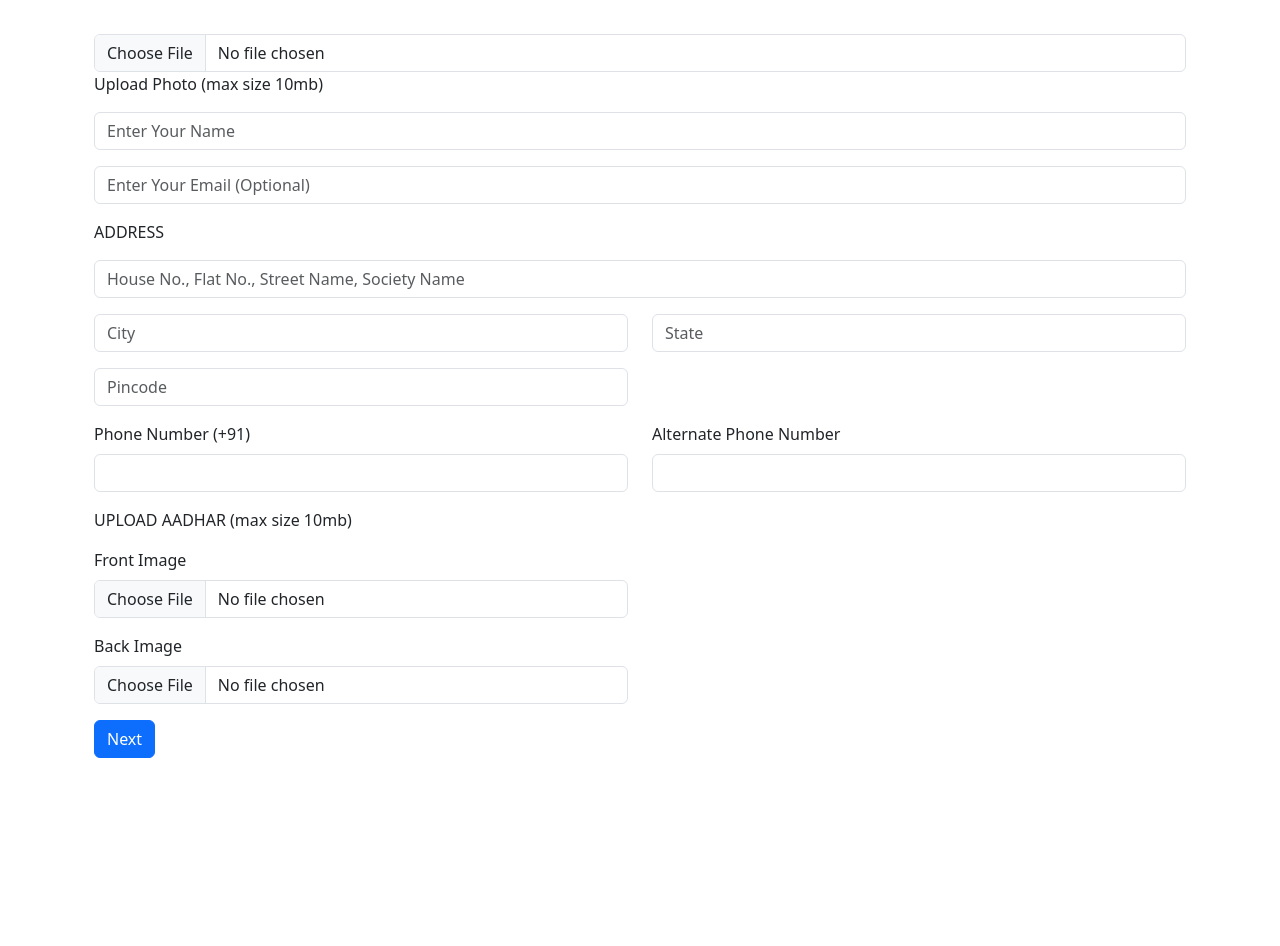
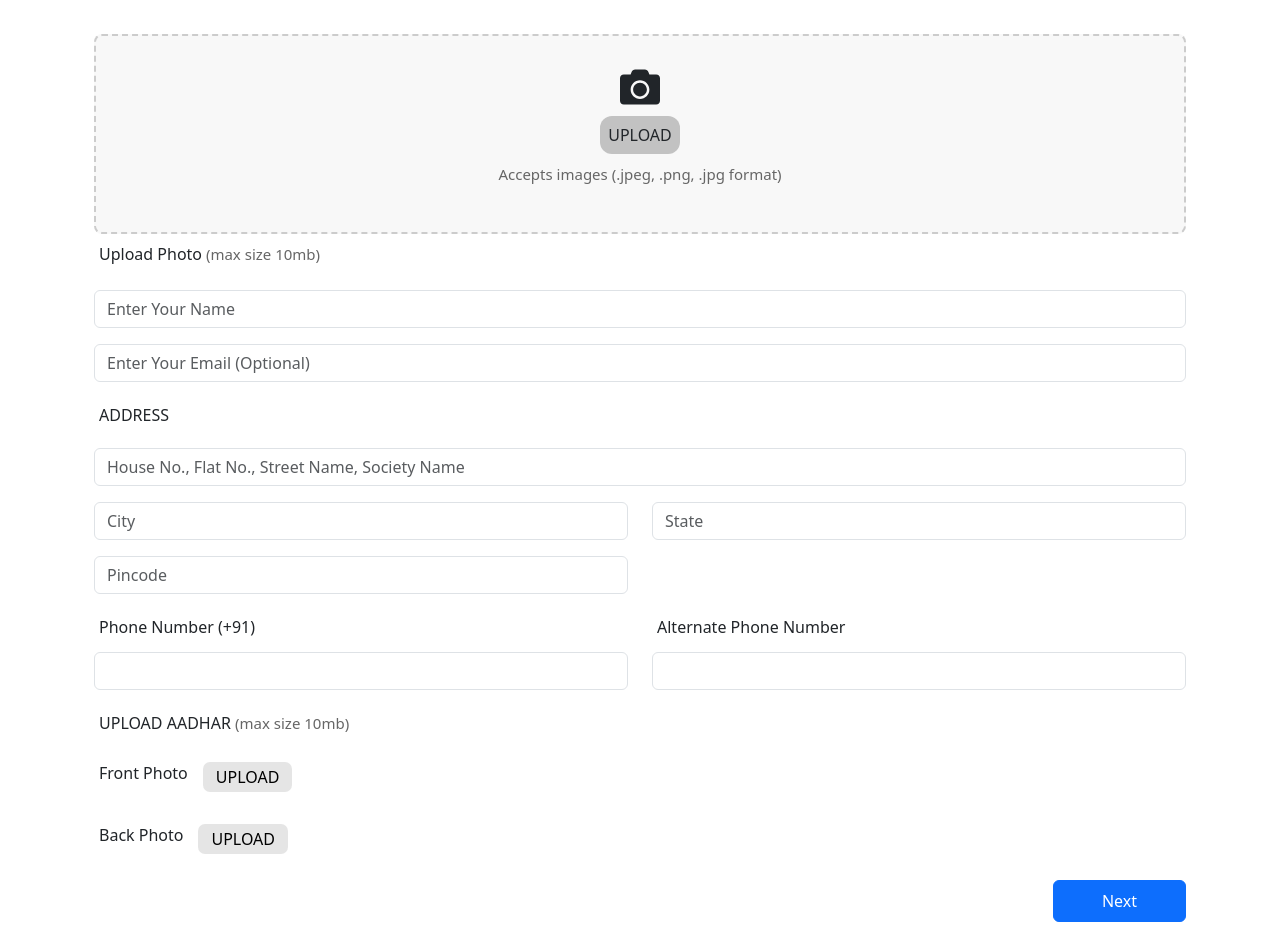
Before and after one commit to DevmanushRaky/getgoo, a React (Vite) app: page / in a window 1280 px wide. Shown: the part 340-1286 px from the top of the page. Before the commit the page ends 1098 px from the top, so only its background shows below. Built offline with nearby package versions, Linux system fonts and the light colour scheme.

Commit message:
home page done

```diff
--- a/package.json
+++ b/package.json
@@ -12,6 +12,8 @@
   "dependencies": {
     "react": "^18.3.1",
     "react-dom": "^18.3.1",
+    "react-icon": "^1.0.0",
+    "react-icons": "^5.2.1",
     "react-router-dom": "^6.24.0"
   },
   "devDependencies": {
--- a/src/App.css
+++ b/src/App.css
@@ -1,8 +1,4 @@
-
-
-
-
-.home-img{
+.home-img {
   background-color: #7984ff;
   display: flex;
   align-content: center;
@@ -10,8 +6,116 @@
   align-items: center;
 }
 
+.dull-text {
+  font-size: 15px;
+  color: #666;
+}
 
-.vehicle-heading{
-    font-size: 20px;
+.input-name {
   font-weight: 500;
+  padding: 5px;
 }
+
+.upload-common-img {
+  border-radius: 7px;
+  padding: 3px 13px 3px 13px;
+  background-color: rgb(126 126 126 / 20%);
+  color: black;
+}
+.next-btn {
+  display: flex;
+  justify-content: right;
+}
+/* Top Upload image  */
+
+.file-input-container {
+  position: relative;
+  width: 100%;
+  height: 200px;
+  border: 2px dashed #ccc;
+  display: flex;
+  justify-content: center;
+  align-items: center;
+  background-color: #f8f8f8;
+  border-radius: 8px;
+  overflow: hidden;
+}
+
+.file-input {
+  position: absolute;
+  width: 100%;
+  height: 100%;
+  opacity: 0;
+  cursor: pointer;
+}
+
+.top-img-overlay {
+  text-align: center;
+}
+
+.image-dimensions {
+  font-size: 14px;
+  color: #333;
+  margin-top: 10px;
+}
+
+.camera-icon {
+  font-size: 40px;
+}
+.upload-img {
+  font-weight: 500;
+  border-radius: 12px;
+  padding: 8px;
+  background-color: rgb(126 126 126 / 45%);
+}
+
+/* Aadhar image upload */
+.file-upload-wrapper {
+  margin-bottom: 20px;
+}
+
+.file-upload-container {
+  display: flex;
+  align-items: center;
+  margin-bottom: 10px;
+}
+
+.file-input-wrapper {
+  position: relative;
+  display: flex;
+  align-items: center;
+  justify-content: center;
+  cursor: pointer;
+  margin-right: 10px;
+  margin-left: 10px;
+}
+
+.upload-input {
+  position: absolute;
+  width: 100%;
+  height: 100%;
+  opacity: 0;
+  cursor: pointer;
+}
+
+.overlay {
+  display: flex;
+  align-items: center;
+  justify-content: center;
+  width: 100%;
+  height: 100%;
+}
+
+.file-info {
+  display: flex;
+  align-items: center;
+}
+
+.file-info span {
+  margin-right: 10px;
+}
+
+.btn-danger.btn-sm {
+  padding: 0 5px;
+  height: 25px;
+}
--- a/src/pages/Home.jsx
+++ b/src/pages/Home.jsx
@@ -1,5 +1,6 @@
 import { useState } from 'react';
 import { useNavigate } from 'react-router-dom';
+import { FaCamera } from "react-icons/fa";
 
 const Home = () => {
   const navigate = useNavigate();
@@ -38,6 +39,14 @@ const Home = () => {
     navigate('/vehicle');
   };
 
+  const handleImageChange = (event) => {
+    const file = event.target.files[0];
+    setFormData((prevData) => ({
+      ...prevData,
+      image: file,
+    }));
+  };
+
   return (
     <>
       <div className="container-fluid home-img">
@@ -59,16 +68,28 @@ const Home = () => {
         </p>
         <p className="py-3">Please read the following carefully:</p>
         {/* Owner Information form */}
-        <form onSubmit={handleSubmit} className="container mt-4">
-          <div className="mb-3">
+        <form onSubmit={handleSubmit} className="container my-4">
+          <div className="file-input-container">
             <input
               type="file"
-              className="form-control"
+              className="file-input"
               name="image"
-              onChange={handleChange}
+              onChange={handleImageChange}
             />
-            <p>Upload Photo <span> (max size 10mb) </span></p>
+            <div className="top-img-overlay">
+              <FaCamera className='camera-icon' />
+              <p className='my-3'><span className="upload-img ">UPLOAD </span></p>
+              <p className="dull-text">Accepts images (.jpeg, .png, .jpg format)</p>
+              {formData.image && (
+                <p className="image-dimensions">
+                  {formData.image.name}
+                </p>
+              )}
             </div>
+          </div>
+
+          <p className='py-2 input-name'>Upload Photo<span className="dull-text"> (max size 10mb)</span></p>
+
           <div className="mb-3">
             <input
               type="text"
@@ -90,7 +111,7 @@ const Home = () => {
             />
           </div>
           <div className="mb-3">
-            <p>ADDRESS</p>
+            <p className='input-name'>ADDRESS</p>
             <input
               type="text"
               className="form-control"
@@ -141,7 +162,7 @@ const Home = () => {
           <div className="row">
             <div className="col-md-6">
               <div className="mb-3">
-                <label className="form-label">Phone Number (+91)</label>
+                <label className="form-label input-name">Phone Number (+91)</label>
                 <input
                   type="text"
                   className="form-control"
@@ -153,7 +174,7 @@ const Home = () => {
             </div>
             <div className="col-md-6">
               <div className="mb-3">
-                <label className="form-label">Alternate Phone Number</label>
+                <label className="form-label input-name">Alternate Phone Number</label>
                 <input
                   type="text"
                   className="form-control"
@@ -165,67 +186,76 @@ const Home = () => {
             </div>
           </div>
           <div className="row">
-            <div className="col-md-6">
+            <div className="col-md-12">
               <div className="mb-3">
-                <p>UPLOAD AADHAR <span> (max size 10mb) </span></p>
-                <label className="form-label">Front Image</label>
+                <p className='input-name'>UPLOAD AADHAR <span className='dull-text'> (max size 10mb) </span></p>
+                <div className="file-upload-wrapper">
+                  <div className="file-upload-container">
+                  <label className="form-label input-name">Front Photo</label>
+                    <div className="file-input-wrapper">
                       <input
                         type="file"
-                  className="form-control"
+                        className="upload-input"
                         name="aadharFront"
                         onChange={handleChange}
                       />
-              </div>
-              <div className="mb-3">
-                <label className="form-label">Back Image</label>
-                <input
-                  type="file"
-                  className="form-control"
-                  name="aadharBack"
-                  onChange={handleChange}
-                />
+                      <div className="overlay">
+                        <span className="upload-common-img">UPLOAD</span>
                       </div>
                     </div>
-            <div className="col-md-6">
                     {formData.aadharFront && (
-                <div className="mb-3">
-                  {/*   <p>{formData.aadharFront.name}</p> */}
-                  <img
-                    src={URL.createObjectURL(formData.aadharFront)}
-                    alt="Aadhar Front"
-                    className="img-thumbnail"
-                  />
+                      <div className="file-info">
+                        <span>{formData.aadharFront.name}</span>
                         <button
                           type="button"
-                    className="btn btn-danger mt-2"
+                          className="btn btn-outline-dark btn-sm"
                           onClick={() => handleRemoveImage('aadharFront')}
                         >
-                    Delete Front
-                  </button>
-                </div>
-              )}
-              {formData.aadharBack && (
-                <div className="mb-3">
-                  {/*   <p>{formData.aadharBack.name}</p> */}
-                  <img
-                    src={URL.createObjectURL(formData.aadharBack)}
-                    alt="Aadhar Back"
-                    className="img-thumbnail"
-                  />
-                  <button
-                    type="button"
-                    className="btn btn-danger mt-2"
-                    onClick={() => handleRemoveImage('aadharBack')}
-                  >
-                    Delete Back
+                          x
                         </button>
                       </div>
                     )}
                   </div>
                 </div>
-          <button type="submit" className="btn btn-primary">
-            Next
+              </div>
+
+              <div className="mb-3">
+                <div className="file-upload-wrapper">
+                  <div className="file-upload-container">
+                <label className="form-label input-name">Back Photo</label>
+                    <div className="file-input-wrapper">
+                      <input
+                        type="file"
+                        className="upload-input"
+                        name="aadharBack"
+                        onChange={handleChange}
+                      />
+                      <div className="overlay">
+                        <span className="upload-common-img">UPLOAD</span>
+                      </div>
+                    </div>
+                    {formData.aadharBack && (
+                      <div className="file-info">
+                        <span>{formData.aadharBack.name}</span>
+                        <button
+                          type="button"
+                          className="btn btn-outline-dark btn-sm"
+                          onClick={() => handleRemoveImage('aadharBack')}
+                        >
+                          x
                         </button>
+                      </div>
+                    )}
+                  </div>
+                </div>
+              </div>
+            </div>
+          </div>
+
+
+          <div className='next-btn'>
+            <button type="submit" className="btn btn-primary px-5 py-2">Next</button>
+          </div>
         </form>
       </div>
     </>
--- a/src/pages/VehicleDetails.jsx
+++ b/src/pages/VehicleDetails.jsx
@@ -1,5 +1,6 @@
 import { useState } from 'react';
 import { NavLink } from 'react-router-dom';
+import { FaArrowLeftLong } from "react-icons/fa6";
 
 const VehicleDetails = () => {
     const [vehicleData, setVehicleData] = useState({
@@ -25,10 +26,10 @@ const VehicleDetails = () => {
             <div className="container my-3">
 
                 <div className="d-flex align-items-center mb-4">
-                    <NavLink to="/" className="text-decoration-none">
-                        <span style={{ fontSize: '24px', marginRight: '10px' }}>←</span>
+                    <NavLink to="/" className=" d-flex justify-content-center text-decoration-none">
+                        <FaArrowLeftLong className='left-arrow mx-2'/>
                     </NavLink>
-                    <h1 className="vehicle-heading">Vehicle</h1>
+                    <h1 className="vehicle-heading">Vehicle Information</h1>
                 </div>
                 <form onSubmit={handleSubmit} className="container mt-4">
                     <div className="mb-3">
```
Also changed, not shown: 1 other file (tests, documents, lock files or other folders). Lines whose indentation alone changed are shown as unchanged.
